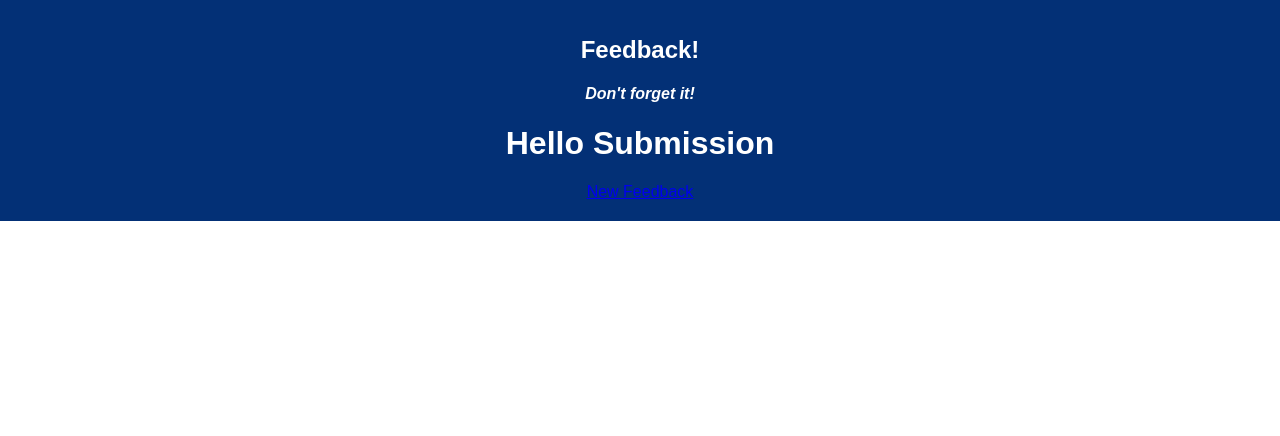
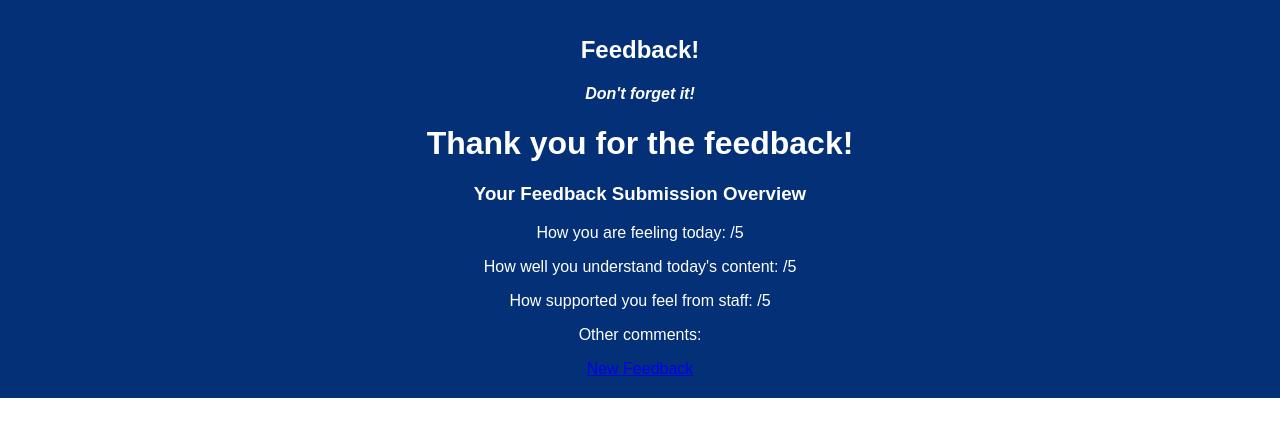
Before and after one commit to gvorvik/weekend-7-project, a React (Create React App) app: page /submission in a window 1280 px wide. Shown: the top 436 px of the page. Built offline with nearby package versions, Linux system fonts and the light colour scheme.

Commit message:
store in redux state and display all feedback on last page

```diff
--- a/src/components/comments/comments.js
+++ b/src/components/comments/comments.js
@@ -1,5 +1,4 @@
 import React, { Component } from 'react';
-import axios from 'axios';
 import {connect} from 'react-redux';
 import { Link } from 'react-router-dom';
 
--- a/src/components/submission/submission.js
+++ b/src/components/submission/submission.js
@@ -1,20 +1,26 @@
 import React, { Component } from 'react';
-import axios from 'axios';
 import {connect} from 'react-redux';
 import { Link } from 'react-router-dom';
 
-
-
+const mapReduxStateToProps = (reduxState) => (
+  { reduxState }
+);
 
 class Submission extends Component {
   render() {
     return (
       <div>
-          <h1>Hello Submission</h1>
+          <h1>Thank you for the feedback!</h1>
+          <h3>Your Feedback Submission Overview</h3>
+          <p>How you are feeling today: {this.props.reduxState.studentReviewReducer.feelingRating}/5</p>
+          <p>How well you understand today's content: {this.props.reduxState.studentReviewReducer.contentUnderstandingRating}/5</p>
+          <p>How supported you feel from staff: {this.props.reduxState.studentReviewReducer.supportRating}/5</p>
+          <p>Other comments: {this.props.reduxState.studentReviewReducer.feedbackComment}</p>
+
           <Link to='/'>New Feedback</Link>
       </div>
     );
   }
 }
 
-export default connect()(Submission);
+export default connect(mapReduxStateToProps)(Submission);
--- a/src/components/support/support.js
+++ b/src/components/support/support.js
@@ -1,5 +1,4 @@
 import React, { Component } from 'react';
-import axios from 'axios';
 import { connect } from 'react-redux';
 import { Link } from 'react-router-dom';
 
--- a/src/index.js
+++ b/src/index.js
@@ -10,20 +10,16 @@ import logger from 'redux-logger';
 
 const studentReviewReducer = (state = {}, action) => {
     if(action.type === 'FEELING_RATING') {
-        state.feelingRating = action.payload;
-        console.log(state);
+        return {...state, feelingRating: action.payload};
     }
     else if(action.type === 'CONTENT_UNDERSTANDING_RATING') {
-        state.contentUnderstandingRating = action.payload;
-        console.log(state);
+        return {...state, contentUnderstandingRating: action.payload};
     }
     else if(action.type === 'SUPPORT_RATING') {
-        state.supportRating = action.payload;
-        console.log(state);
+        return {...state, supportRating: action.payload};
     }
     else if(action.type === 'SUBMIT_FEEDBACK') {
-        state.feedbackComment = action.payload;
-        console.log(state);
+        return {...state, feedbackComment: action.payload};
     }
     return state;
 };
```
